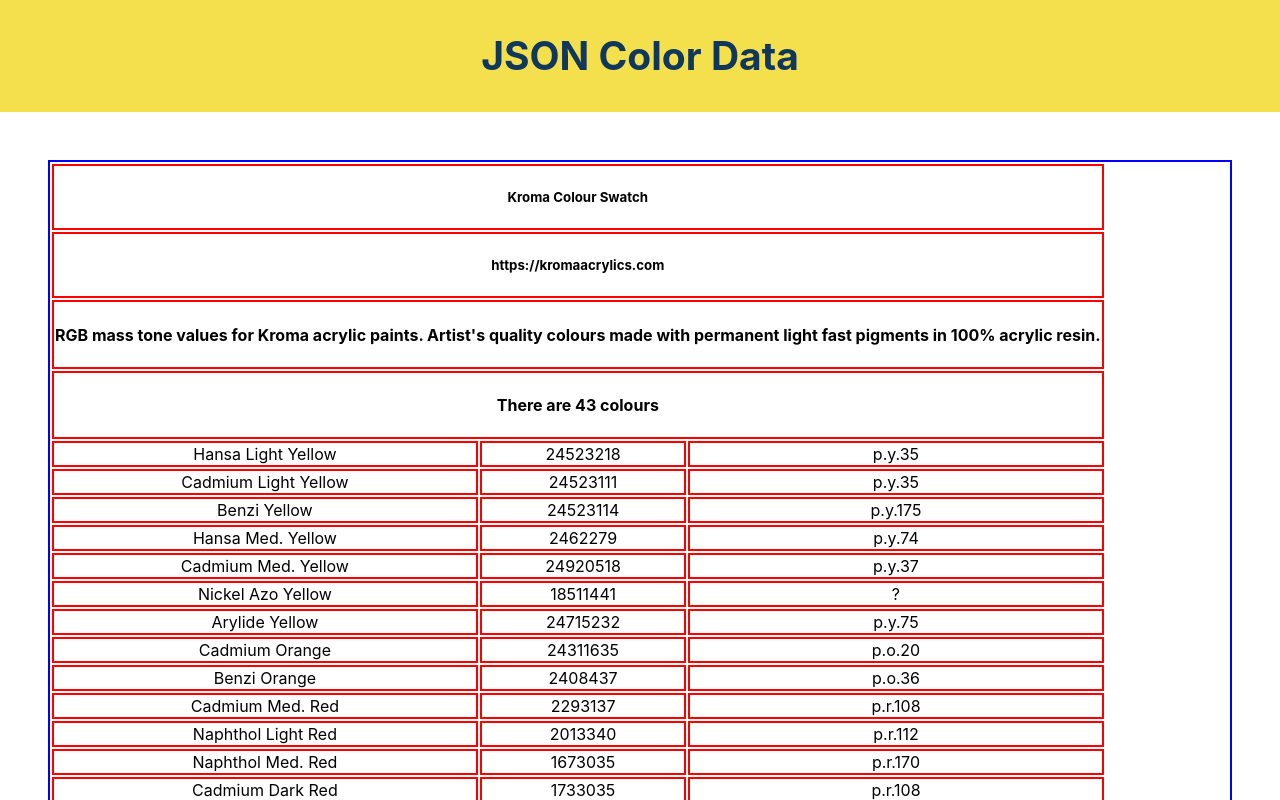
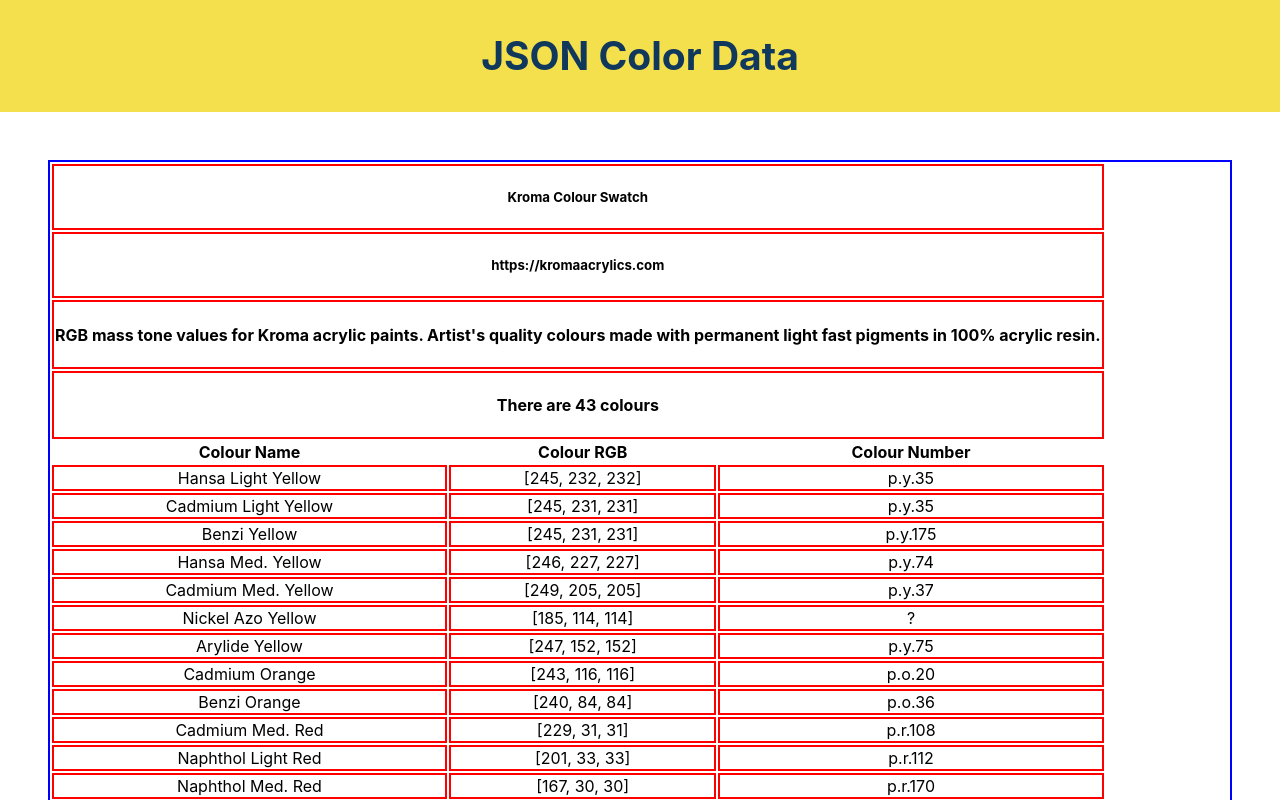
Before and after one commit to bitbangr/load-json-data, a React (Create React App) app: page / in a window 1280 px wide. Shown: the top 800 px of the page. Built offline with nearby package versions, Linux system fonts and the light colour scheme.

Commit message:
Display Tweaking

```diff
--- a/src/Colors.js
+++ b/src/Colors.js
@@ -59,9 +59,14 @@ const Color = ({ col_name, url, description, colors }) => {
             <h4>There are {colors.length} colours </h4>
           </td>
         </tr>
+        <tr>
+          <th>Colour Name</th>
+          <th>Colour RGB</th>
+          <th>Colour Number</th>
+        </tr>
         {colors.map((sub, subindex) =>
               <tr>  <td key={subindex}>{sub.name}</td>
-                    <td key={subindex}>{sub.rgb}</td>
+                    <td key={subindex}>[{sub.rgb[0]}, {sub.rgb[1]}, {sub.rgb[1]}]</td>
                     <td key={subindex}>{sub.number}</td>
               </tr>)
         }
```
